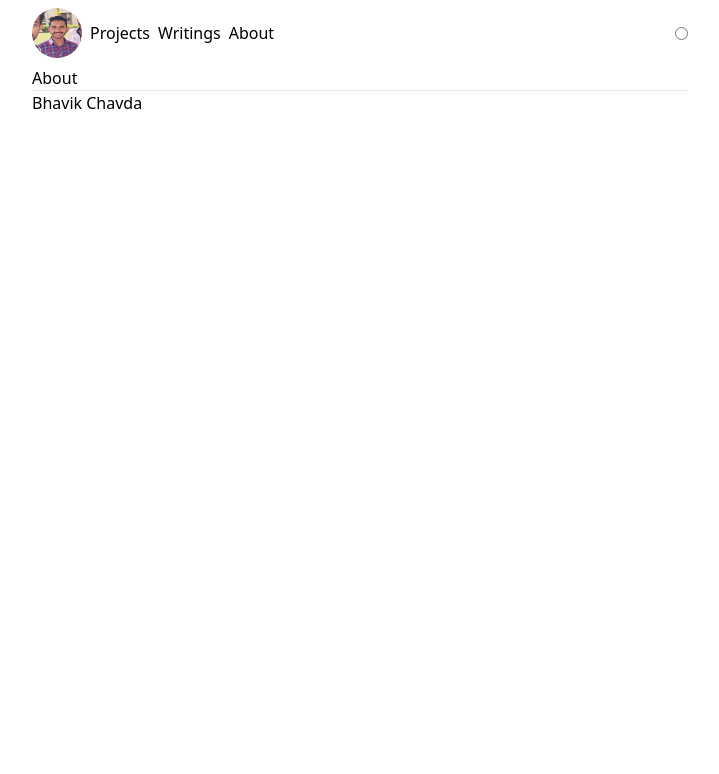
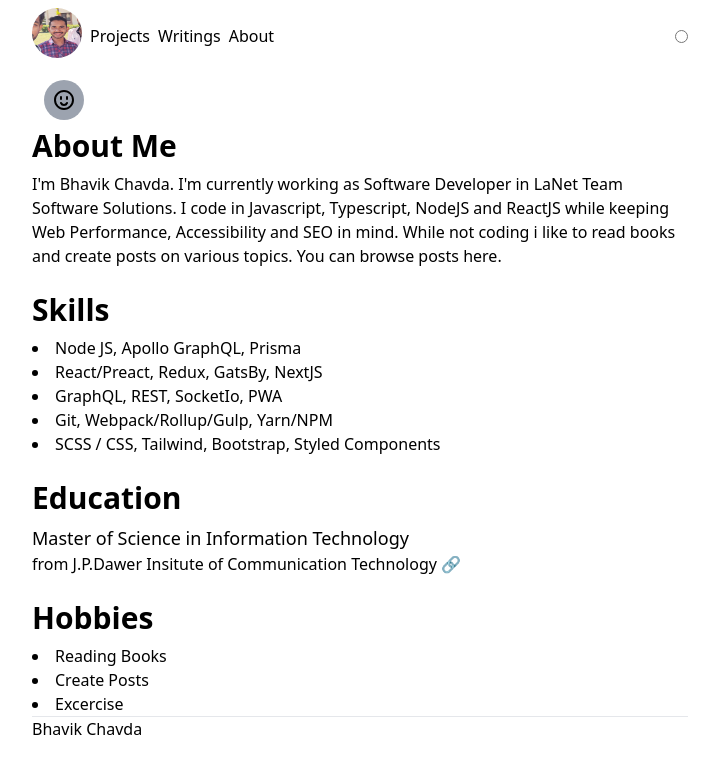
Before and after one commit to chavda-bhavik/bhavikchavda.com, a Next.js app: page /about in a window 1280 px wide. Shown: the top 774 px of the page, without its empty margins (280-999 px from the left). Built offline with nearby package versions, Linux system fonts and the light colour scheme.

Commit message:
added content to about section

```diff
--- a/src/components/Heading.tsx
+++ b/src/components/Heading.tsx
@@ -4,7 +4,7 @@ import { Icon } from './Icon';
 
 interface HeadingProps {
     icon: IconsType;
-    title: string;
+    title?: string;
 }
 
 export const Heading: React.FC<HeadingProps> = ({ icon, title }) => {
@@ -16,7 +16,7 @@ export const Heading: React.FC<HeadingProps> = ({ icon, title }) => {
                 fill="black"
                 size="lg"
             />
-            <h2 className="text-lg uppercase tracking-widest">{title}</h2>
+            {title && <h2 className="text-lg uppercase tracking-widest">{title}</h2>}
         </div>
     );
 };
--- a/src/components/Icon.tsx
+++ b/src/components/Icon.tsx
@@ -17,6 +17,12 @@ const icons = {
     writings: {
         path: (
             <path d="M5.72 14.456l1.761-.508 10.603-10.73a.456.456 0 0 0-.003-.64l-.635-.642a.443.443 0 0 0-.632-.003L6.239 12.635l-.52 1.82zM18.703.664l.635.643c.876.887.884 2.318.016 3.196L8.428 15.561l-3.764 1.084a.901.901 0 0 1-1.11-.623.915.915 0 0 1-.002-.506l1.095-3.84L15.544.647a2.215 2.215 0 0 1 3.159.016zM7.184 1.817c.496 0 .898.407.898.909a.903.903 0 0 1-.898.909H3.592c-.992 0-1.796.814-1.796 1.817v10.906c0 1.004.804 1.818 1.796 1.818h10.776c.992 0 1.797-.814 1.797-1.818v-3.635c0-.502.402-.909.898-.909s.898.407.898.91v3.634c0 2.008-1.609 3.636-3.593 3.636H3.592C1.608 19.994 0 18.366 0 16.358V5.452c0-2.007 1.608-3.635 3.592-3.635h3.592z"></path>
+        ),
+        viewBox: '-2 -2 24 24',
+    },
+    smiley: {
+        path: (
+            <path d="M10 20C4.477 20 0 15.523 0 10S4.477 0 10 0s10 4.477 10 10-4.477 10-10 10zm0-2a8 8 0 1 0 0-16 8 8 0 0 0 0 16zm-3.92-4.606a1 1 0 1 1 1.84-.788 2.264 2.264 0 0 0 4.16 0 1 1 0 1 1 1.84.788 4.264 4.264 0 0 1-7.84 0zM7 6a1 1 0 0 1 1 1v2a1 1 0 1 1-2 0V7a1 1 0 0 1 1-1zm6 0a1 1 0 0 1 1 1v2a1 1 0 0 1-2 0V7a1 1 0 0 1 1-1z"></path>
         ),
         viewBox: '-2 -2 24 24',
     },
--- a/src/components/Layout.tsx
+++ b/src/components/Layout.tsx
@@ -9,7 +9,7 @@ type Props = {
     className?: string;
 };
 
-const Layout = ({ children, title = 'This is the default title', className = '' }: Props) => (
+const Layout = ({ children, title = 'Bhavik Chavda', className = '' }: Props) => (
     <div className="container max-w-2xl mx-auto px-2">
         <Head>
             <title>{title}</title>
@@ -18,7 +18,16 @@ const Layout = ({ children, title = 'This is the default title', className = ''
         </Head>
         <header className="flex flex-row justify-between items-center py-2">
             <nav className="flex flex-row space-x-2 items-center">
-                <Image src="/the-avatar.jpeg" height={50} width={50} className="rounded-full" />
+                <Link href="/">
+                    <a>
+                        <Image
+                            src="/the-avatar.jpeg"
+                            height={50}
+                            width={50}
+                            className="rounded-full cursor-pointer"
+                        />
+                    </a>
+                </Link>
                 <Link href="/projects">
                     <a>Projects</a>
                 </Link>
--- a/src/interfaces/index.ts
+++ b/src/interfaces/index.ts
@@ -1,4 +1,4 @@
-export type IconsType = 'user' | 'thunder' | 'writings';
+export type IconsType = 'user' | 'thunder' | 'writings' | 'smiley';
 
 export type IconsSizesType = 'sm' | 'md' | 'lg';
 
--- a/src/pages/about.tsx
+++ b/src/pages/about.tsx
@@ -1,8 +1,42 @@
-import Layout from '../components/Layout';
+import { Heading } from '@/components/Heading';
+import Layout from '@/components/Layout';
 
 const AboutPage = () => (
     <Layout title="Bhavik Chavda | About">
-        <h1>About</h1>
+        <Heading icon="smiley" />
+
+        <h2 className="font-bold text-3xl mb-2">About Me</h2>
+        <p>
+            I'm Bhavik Chavda. I'm currently working as Software Developer in{' '}
+            <a href="">LaNet Team Software Solutions</a>. I code in Javascript, Typescript, NodeJS
+            and ReactJS while keeping Web Performance, Accessibility and SEO in mind. While not
+            coding i like to read books and create posts on various topics. You can browse posts{' '}
+            <a href="">here</a>.
+        </p>
+
+        <h2 className="font-bold text-3xl mt-6 mb-2">Skills</h2>
+        <ul className="list-disc list-inside">
+            <li>Node JS, Apollo GraphQL, Prisma</li>
+            <li>React/Preact, Redux, GatsBy, NextJS</li>
+            <li>GraphQL, REST, SocketIo, PWA</li>
+            <li>Git, Webpack/Rollup/Gulp, Yarn/NPM</li>
+            <li>SCSS / CSS, Tailwind, Bootstrap, Styled Components</li>
+        </ul>
+
+        <h2 className="font-bold text-3xl mt-6 mb-2">Education</h2>
+        <div>
+            <p className="text-lg font-medium">Master of Science in Information Technology</p>
+            <p className="text-base">
+                from <a href="">J.P.Dawer Insitute of Communication Technology 🔗</a>
+            </p>
+        </div>
+
+        <h2 className="font-bold text-3xl mt-6 mb-2">Hobbies</h2>
+        <ul className="list-disc list-inside">
+            <li>Reading Books</li>
+            <li>Create Posts</li>
+            <li>Excercise</li>
+        </ul>
     </Layout>
 );
 
```
